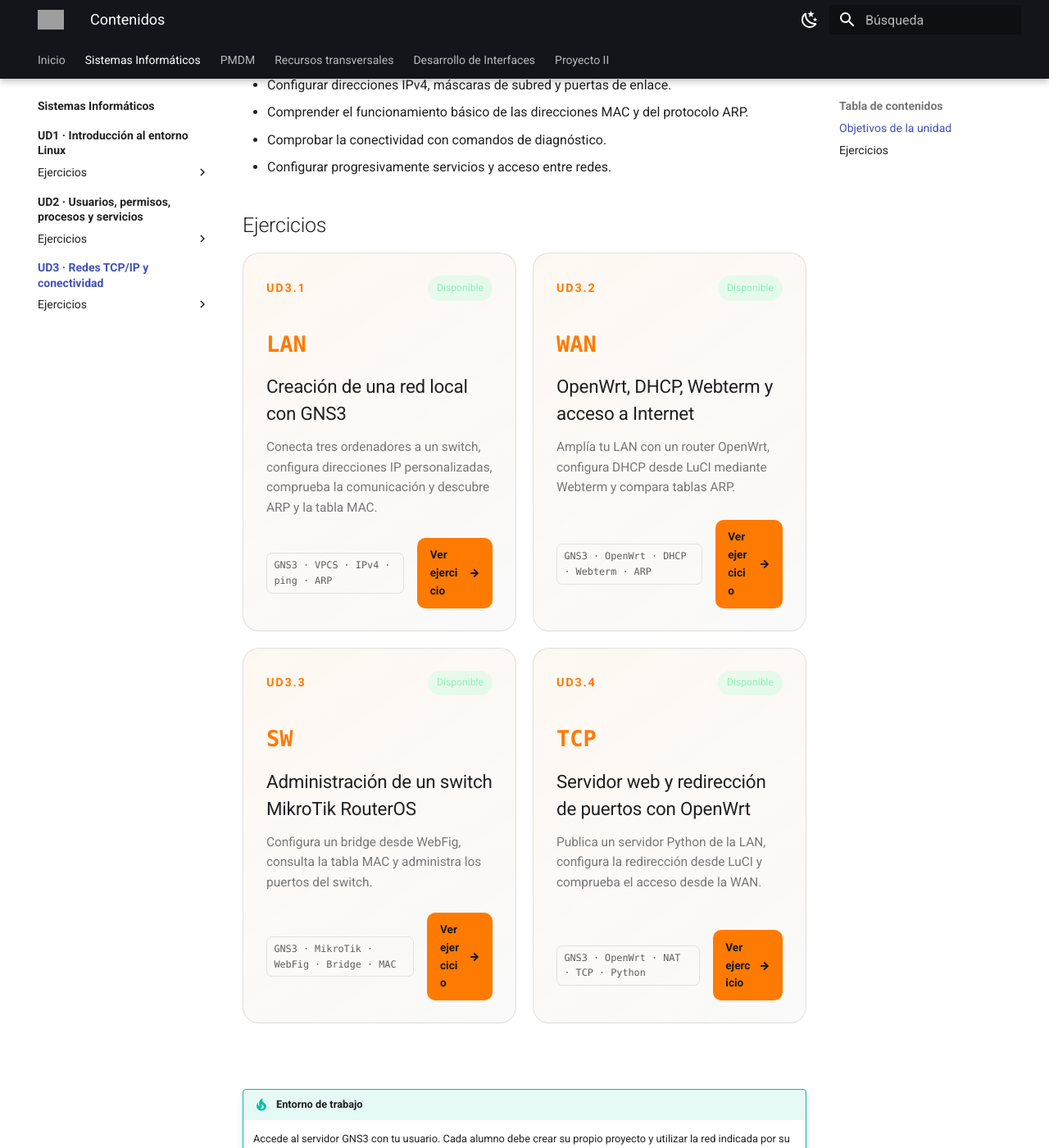
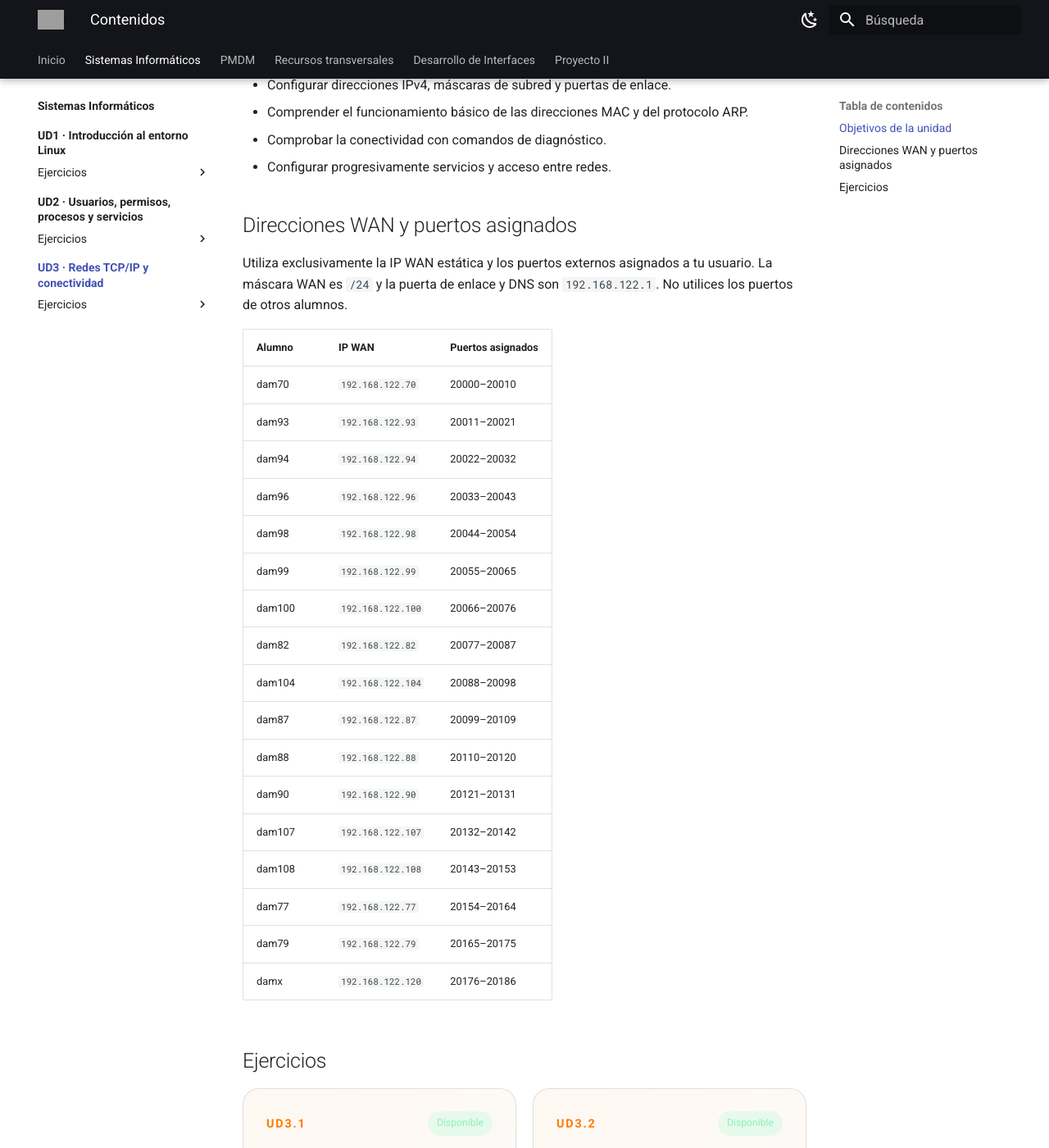
Before and after one commit to erciapps/web-home, an MkDocs documentation site: the page built from docs/si/ud3/index.md, in a window 1280 px wide and 1400 px high, scrolled down 364 px. Shown: the whole window at 82% size. Built offline with MkDocs 1.6.1 and Material for MkDocs 9.7.7, drawn with Linux system fonts in a browser that asks for light colours; some of the changed text lies outside the part shown; grey boxes are pictures that could not be loaded.

Commit message:
UD3: asignar IP WAN y puertos por alumno y actualizar portada a MikroTik

```diff
--- a/docs/si/ud3/index.md
+++ b/docs/si/ud3/index.md
@@ -1,6 +1,6 @@
 # UD3 · Redes TCP/IP y conectividad
 
-En esta unidad aprenderás a conectar equipos en red, configurar sus direcciones IP y comprobar que pueden comunicarse. Empezaremos creando redes locales con **GNS3** y, más adelante, utilizaremos routers OpenWrt para trabajar con puertas de enlace, DHCP, NAT y puertos.
+En esta unidad aprenderás a conectar equipos en red, configurar sus direcciones IP y comprobar que pueden comunicarse. Empezaremos creando redes locales con **GNS3** y, más adelante, utilizaremos routers MikroTik CHR para trabajar con puertas de enlace, DHCP, NAT y puertos.
 
 ## Objetivos de la unidad
 
@@ -9,6 +9,31 @@ En esta unidad aprenderás a conectar equipos en red, configurar sus direcciones
 - Comprender el funcionamiento básico de las direcciones MAC y del protocolo ARP.
 - Comprobar la conectividad con comandos de diagnóstico.
 - Configurar progresivamente servicios y acceso entre redes.
+
+
+## Direcciones WAN y puertos asignados
+
+Utiliza exclusivamente la IP WAN estática y los puertos externos asignados a tu usuario. La máscara WAN es `/24` y la puerta de enlace y DNS son `192.168.122.1`. No utilices los puertos de otros alumnos.
+
+| Alumno | IP WAN | Puertos asignados |
+| --- | --- | --- |
+| dam70 | `192.168.122.70` | 20000–20010 |
+| dam93 | `192.168.122.93` | 20011–20021 |
+| dam94 | `192.168.122.94` | 20022–20032 |
+| dam96 | `192.168.122.96` | 20033–20043 |
+| dam98 | `192.168.122.98` | 20044–20054 |
+| dam99 | `192.168.122.99` | 20055–20065 |
+| dam100 | `192.168.122.100` | 20066–20076 |
+| dam82 | `192.168.122.82` | 20077–20087 |
+| dam104 | `192.168.122.104` | 20088–20098 |
+| dam87 | `192.168.122.87` | 20099–20109 |
+| dam88 | `192.168.122.88` | 20110–20120 |
+| dam90 | `192.168.122.90` | 20121–20131 |
+| dam107 | `192.168.122.107` | 20132–20142 |
+| dam108 | `192.168.122.108` | 20143–20153 |
+| dam77 | `192.168.122.77` | 20154–20164 |
+| dam79 | `192.168.122.79` | 20165–20175 |
+| damx | `192.168.122.120` | 20176–20186 |
 
 ## Ejercicios
 
@@ -23,23 +48,23 @@ En esta unidad aprenderás a conectar equipos en red, configurar sus direcciones
   <article class="si-card available" style="--accent:#ff7a00">
     <div class="si-card-top"><span class="si-code">UD3.2</span><span class="si-state available">Disponible</span></div>
     <div class="si-unit-icon">WAN</div>
-    <h3>OpenWrt, DHCP, Webterm y acceso a Internet</h3>
-    <p>Amplía tu LAN con un router OpenWrt, configura DHCP desde LuCI mediante Webterm y compara tablas ARP.</p>
-    <div class="si-card-bottom"><div class="si-ra"><span>GNS3 · OpenWrt · DHCP · Webterm · ARP</span></div><div class="si-actions"><a class="si-button" href="ejercicios/ud3_2/">Ver ejercicio <span>→</span></a></div></div>
+    <h3>MikroTik, DHCP, Webterm y acceso a Internet</h3>
+    <p>Amplía tu LAN con un router MikroTik, configura DHCP desde WinBox y compara tablas ARP.</p>
+    <div class="si-card-bottom"><div class="si-ra"><span>GNS3 · MikroTik · DHCP · Webterm · ARP</span></div><div class="si-actions"><a class="si-button" href="ejercicios/ud3_2/">Ver ejercicio <span>→</span></a></div></div>
   </article>
   <article class="si-card available" style="--accent:#ff7a00">
     <div class="si-card-top"><span class="si-code">UD3.3</span><span class="si-state available">Disponible</span></div>
     <div class="si-unit-icon">SW</div>
     <h3>Administración de un switch MikroTik RouterOS</h3>
-    <p>Configura un bridge desde WebFig, consulta la tabla MAC y administra los puertos del switch.</p>
-    <div class="si-card-bottom"><div class="si-ra"><span>GNS3 · MikroTik · WebFig · Bridge · MAC</span></div><div class="si-actions"><a class="si-button" href="ejercicios/ud3_3/">Ver ejercicio <span>→</span></a></div></div>
+    <p>Configura un bridge desde WinBox, consulta la tabla MAC y administra los puertos del switch.</p>
+    <div class="si-card-bottom"><div class="si-ra"><span>GNS3 · MikroTik · WinBox · Bridge · MAC</span></div><div class="si-actions"><a class="si-button" href="ejercicios/ud3_3/">Ver ejercicio <span>→</span></a></div></div>
   </article>
   <article class="si-card available" style="--accent:#ff7a00">
     <div class="si-card-top"><span class="si-code">UD3.4</span><span class="si-state available">Disponible</span></div>
     <div class="si-unit-icon">TCP</div>
-    <h3>Servidor web y redirección de puertos con OpenWrt</h3>
-    <p>Publica un servidor Python de la LAN, configura la redirección desde LuCI y comprueba el acceso desde la WAN.</p>
-    <div class="si-card-bottom"><div class="si-ra"><span>GNS3 · OpenWrt · NAT · TCP · Python</span></div><div class="si-actions"><a class="si-button" href="ejercicios/ud3_4/">Ver ejercicio <span>→</span></a></div></div>
+    <h3>Servidor web y redirección de puertos con MikroTik</h3>
+    <p>Publica un servidor Python de la LAN, configura la redirección desde WinBox y comprueba el acceso desde la WAN.</p>
+    <div class="si-card-bottom"><div class="si-ra"><span>GNS3 · MikroTik · NAT · TCP · Python</span></div><div class="si-actions"><a class="si-button" href="ejercicios/ud3_4/">Ver ejercicio <span>→</span></a></div></div>
   </article>
 </div>
 
```
